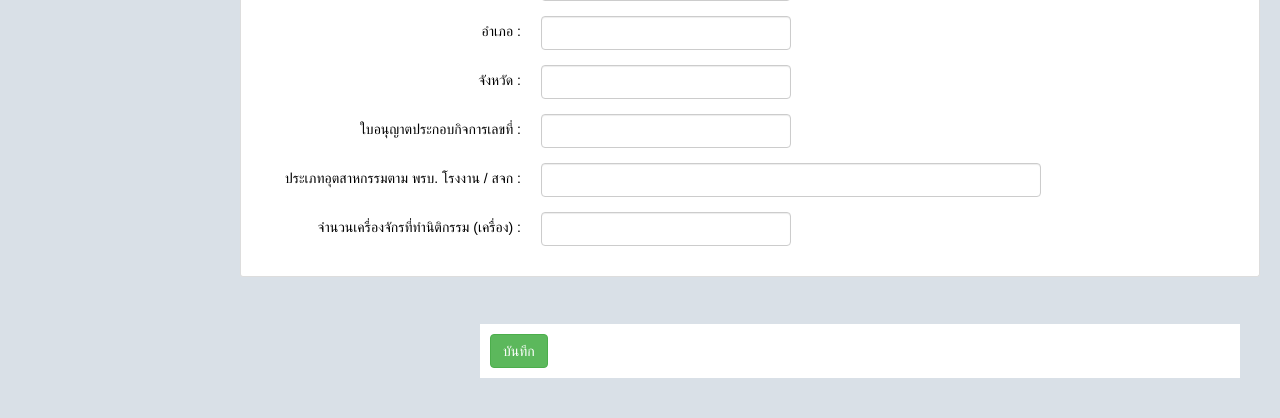
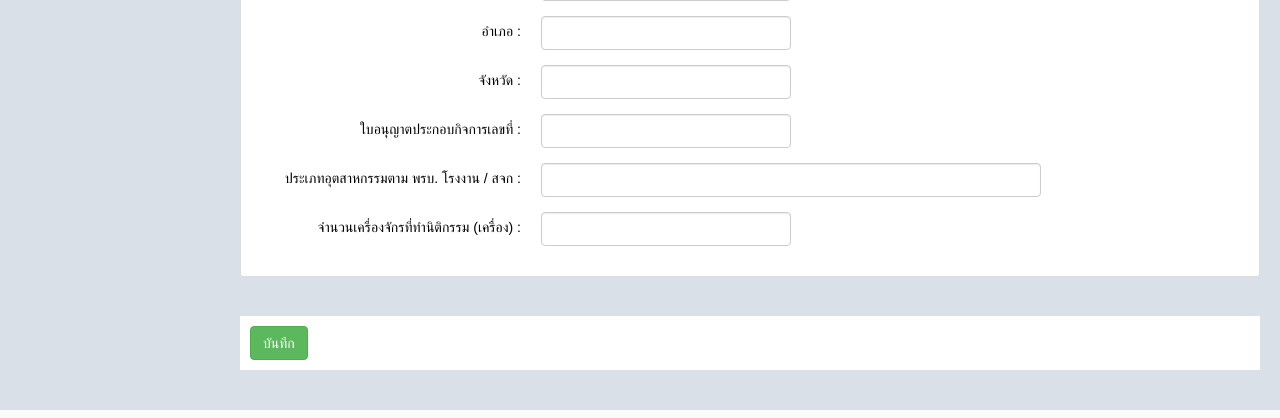
Before and after one commit to sakurayimyim/ManageDoc, a PHP site: page /index.php?page=newDoc in a window 1280 px wide. Shown: the part 2305-2723 px from the top of the page. Run offline with PHP 8.4, Linux system fonts and the light colour scheme; the visitor is signed in with stand-in values (Sample User, id 1).

Commit message:
แก้ปุ่ม save

```diff
--- a/css/style.css
+++ b/css/style.css
@@ -612,7 +612,11 @@ ul.left-menu li.active{
 	height:100%;
 	margin:78px 20px 0px 240px;
 	background-color: #FFF;
-
+}
+.content-save{
+	height:100%;
+	margin:70px 0px 0px 0px;
+	background-color: #FFF;
 }
 .company-name{
 	width: 50%;
--- a/include/newDoc.php
+++ b/include/newDoc.php
@@ -38,12 +38,12 @@
 			<div class="label_right">
 				<select class="form-control" name="JuristicTypeID" id="JuristicTypeID">
 					<option value="0">กรุณาเลือกข้อมูล</option>
-					<option value="12">อื่นๆ(เพิ่มเติมภายหลัง)</option>
+					<option value="12">อื่นๆ</option>
 				</select>
 			</div>
 		</div>
 		<div class="info_left" id="JuristicTypeMore">
-			<div class="label_left">อื่นๆ(เพิ่มเติมภายหลัง)</div>
+			<div class="label_left" ><font color="red">*</font> อื่น ๆ :</div>
 			<div class="label_right"><input type="text" name="OtherJuristicType" id="OtherJuristicType" class="form-control" ></div>
 		</div>
 		<div class="info_left">
@@ -465,7 +465,7 @@
 
 </div>
 <div class="clean mt-57"></div>
-<div class="content-list">
+<div class="content-save">
   <div class="content-body">
 	<input type="button" id="SubmitFrmNewDoc" class="btn btn-success" value="บันทึก"></div>
   </div>
```
